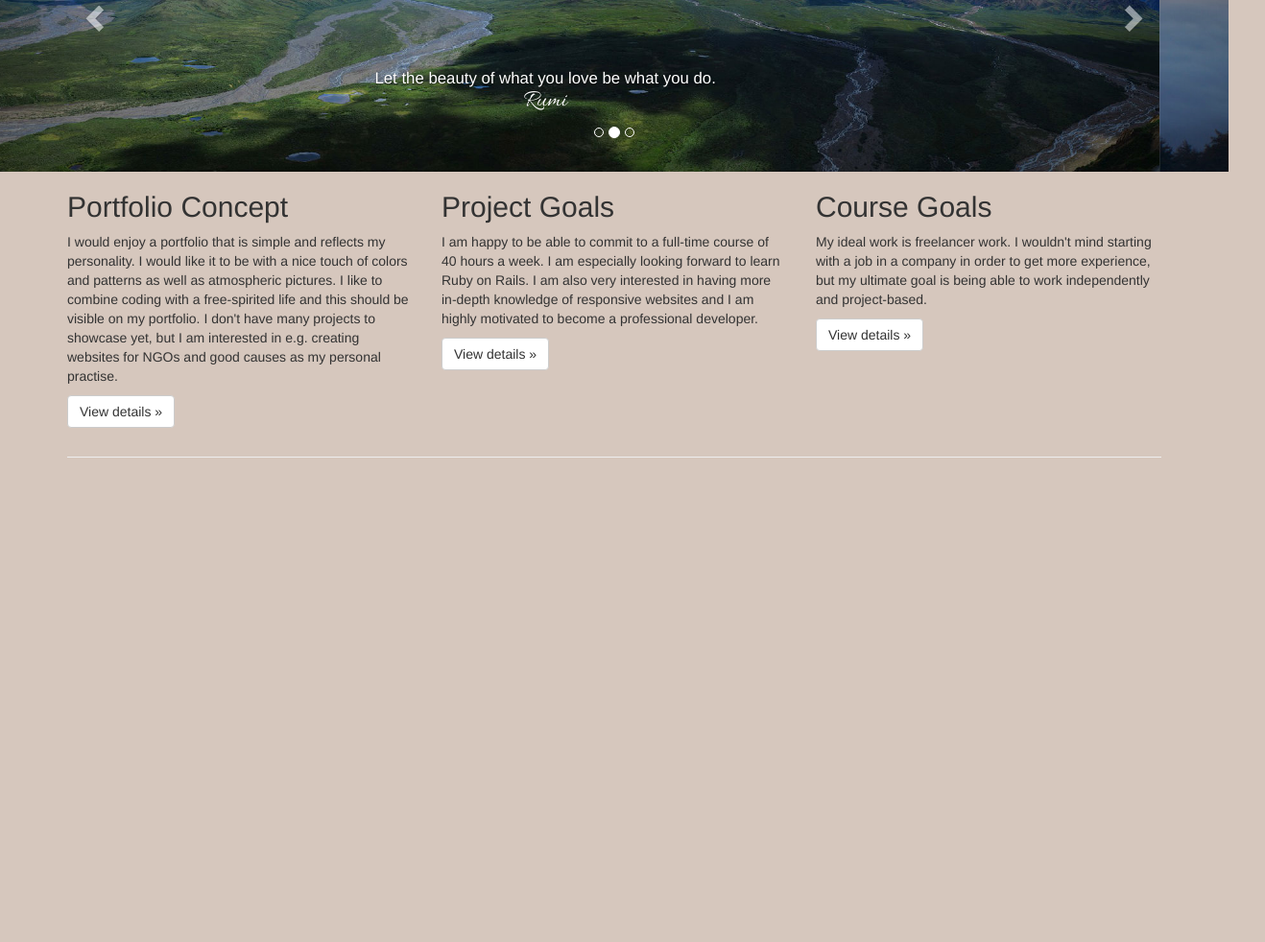
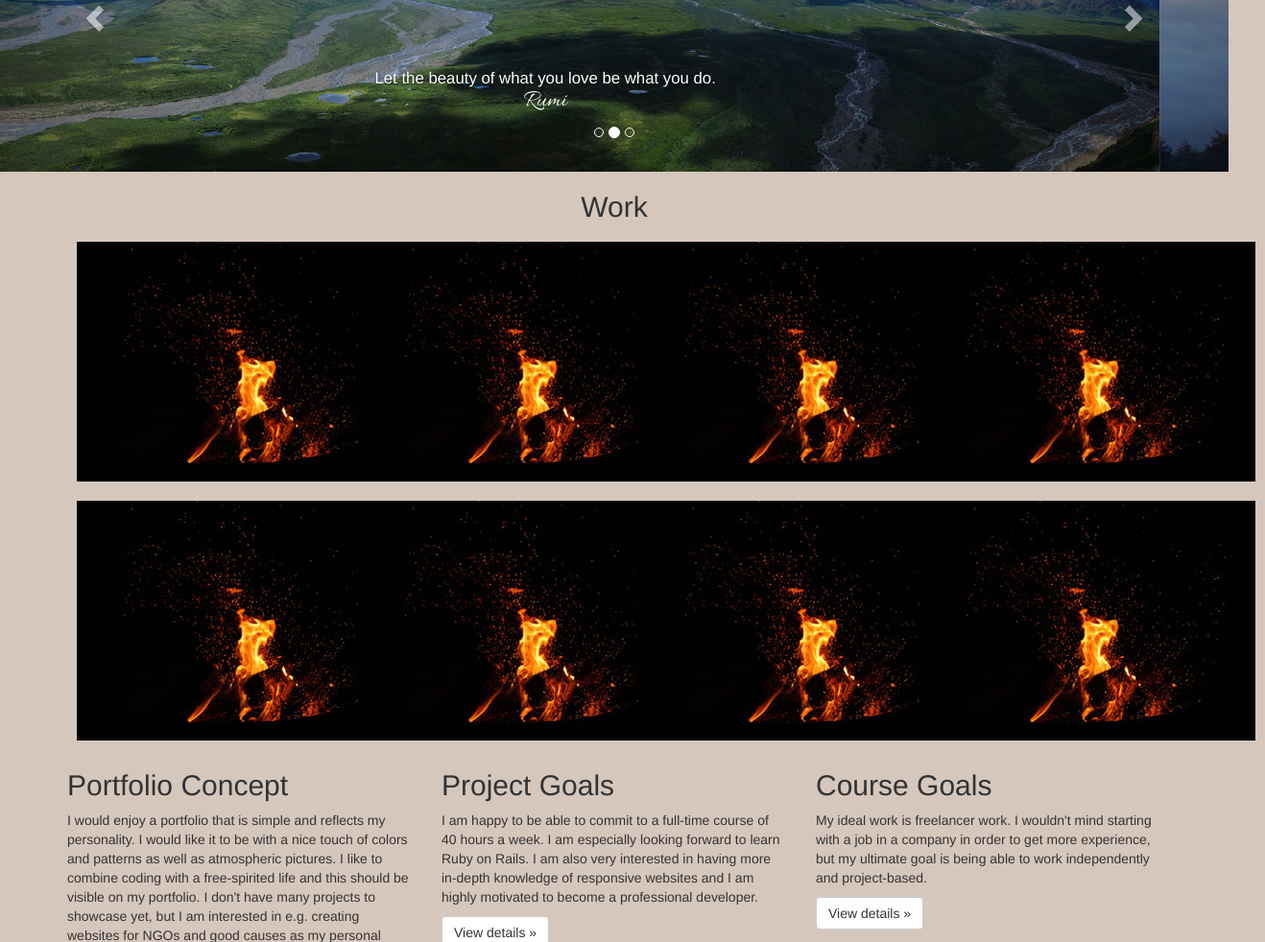
Before and after one commit to BohemianCodes/cf-portfolio, a plain HTML site: page index.html in a window 1280 px wide. Shown: the part 225-1207 px from the top of the page at 96% size, 1318 px wide, since content can reach past the window. Before the commit the page ends 800 px from the top, so only its background shows below. Drawn offline with nearby package versions, Linux system fonts and the light colour scheme; a web font is replaced by a local one.

Commit message:
added grid system

```diff
--- a/css/style.css
+++ b/css/style.css
@@ -183,3 +183,13 @@ li, .nav>a {
 	margin-left: -15px;
 	margin-right: -15px;
 }
+
+/*Grid*/
+
+#work h2 {
+	text-align: center;
+}
+
+.box img {
+	margin: 10px;
+}
--- a/index.html
+++ b/index.html
@@ -83,6 +83,22 @@
       </div>
     </div><!-- /container -->
 
+    <div class="container" id="work">
+      <h2>Work</h2>
+      <div class="row">
+        <div class="col-md-3 box"><img src="img/fire.jpg"></div>
+        <div class="col-md-3 box"><img src="img/fire.jpg"></div>
+        <div class="col-md-3 box"><img src="img/fire.jpg"></div>
+        <div class="col-md-3 box"><img src="img/fire.jpg"></div>
+
+        <div class="col-md-3 box"><img src="img/fire.jpg"></div>
+        <div class="col-md-3 box"><img src="img/fire.jpg"></div>
+        <div class="col-md-3 box"><img src="img/fire.jpg"></div>
+        <div class="col-md-3 box"><img src="img/fire.jpg"></div>
+
+      </div><!-- end row -->
+    </div> <!-- end container.work -->
+
     <div class="container">
       <!-- Example row of columns -->
       <div class="row">
```
Also changed, not shown: img/fire.jpg (added). Lines whose indentation alone changed are shown as unchanged.
